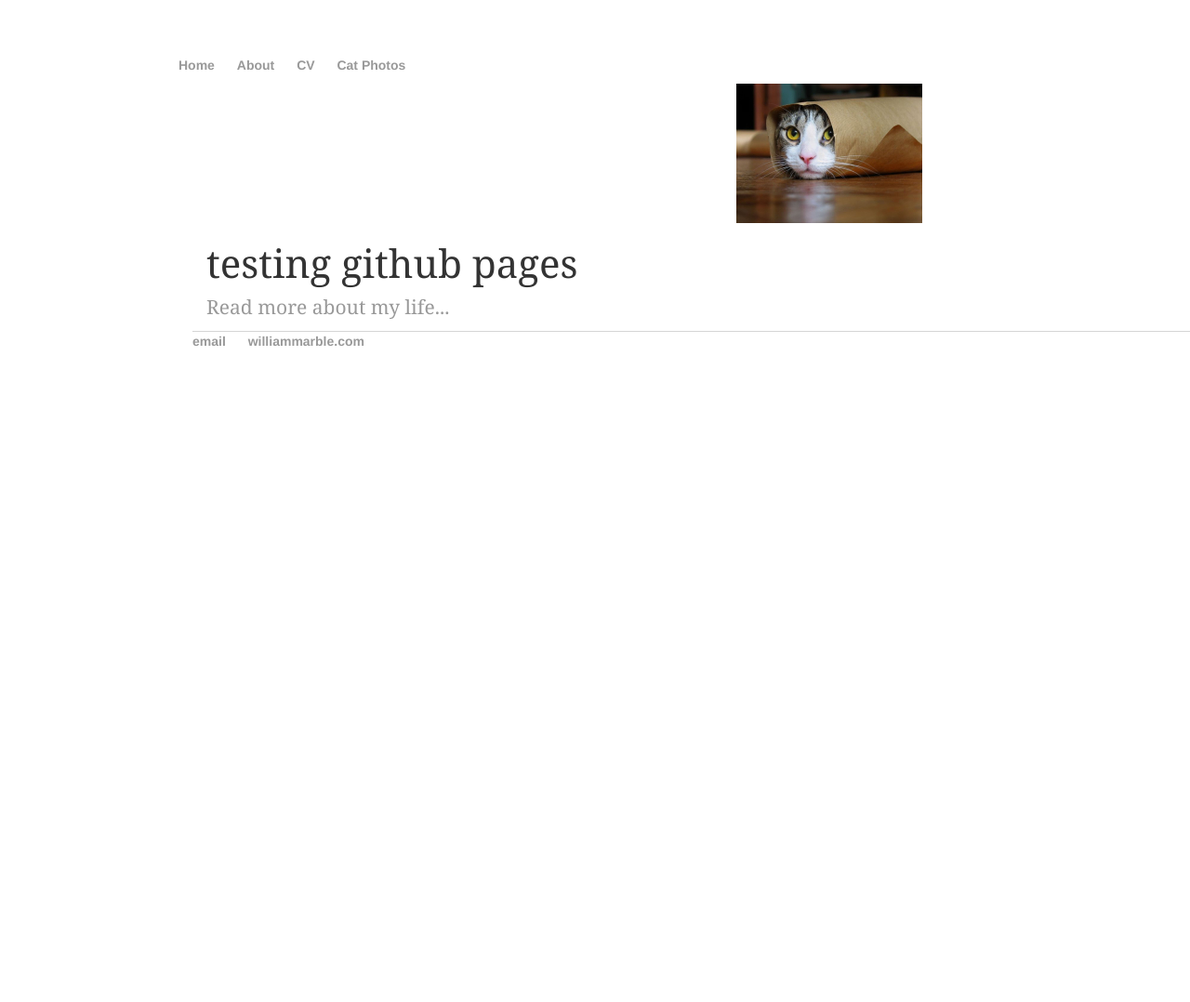
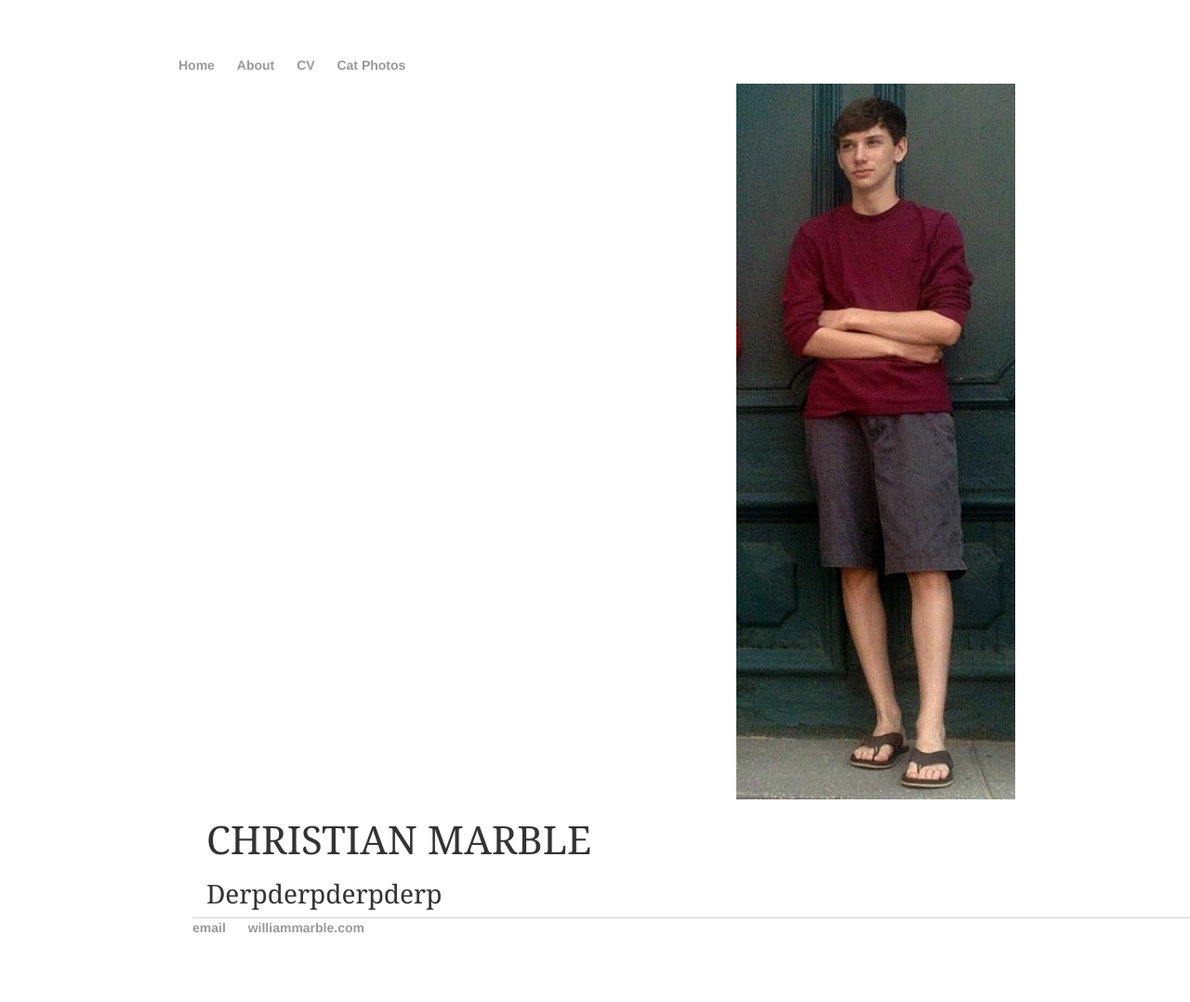
Before and after one commit to wpmarble/wpmarble.github.io, a Jekyll site: the page built from index.html, in a window 1280 px wide. Shown: the whole page at 93% size. Built offline with Jekyll 4.4.1, drawn with Linux system fonts in a browser that asks for light colours; before the commit the page ends 900 px from its top, so only the background shows below that.

Commit message:
messing with christian

```diff
--- a/index.html
+++ b/index.html
@@ -5,7 +5,7 @@ title: William Marble
 <div class="container">
 
 <div class="blurb">
-	<headshot><img src="photos/headshot.jpg" style="width:200px; flush:right"></headshot>
-	<h1>testing github pages</h1>
-	<p><a href="/about">Read more about my life...</a></p>
+	<headshot><img src="photos/christian.jpg" style="width:300px; flush:right"></headshot>
+	<h1>CHRISTIAN MARBLE</h1>
+	<h2>Derpderpderpderp</h2>
 </div><!-- /.blurb -->
```
Also changed, not shown: photos/christian.jpg (added).
